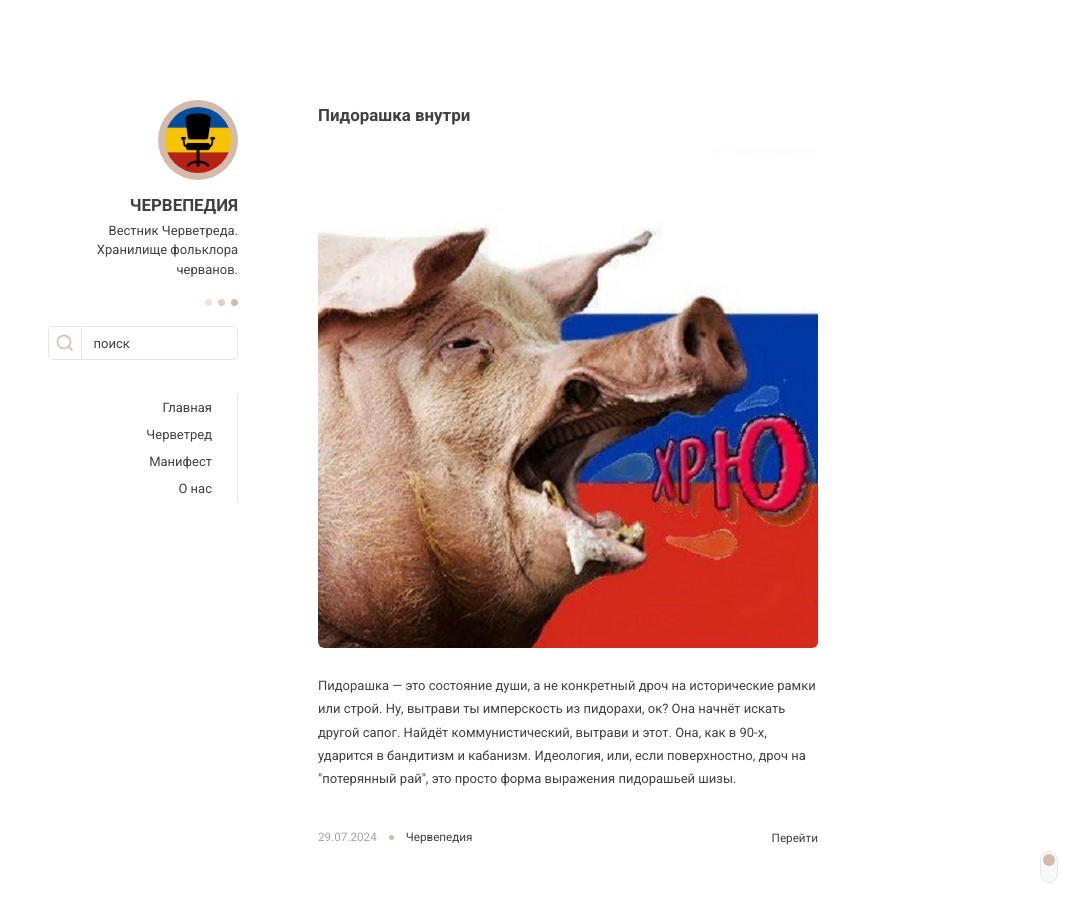
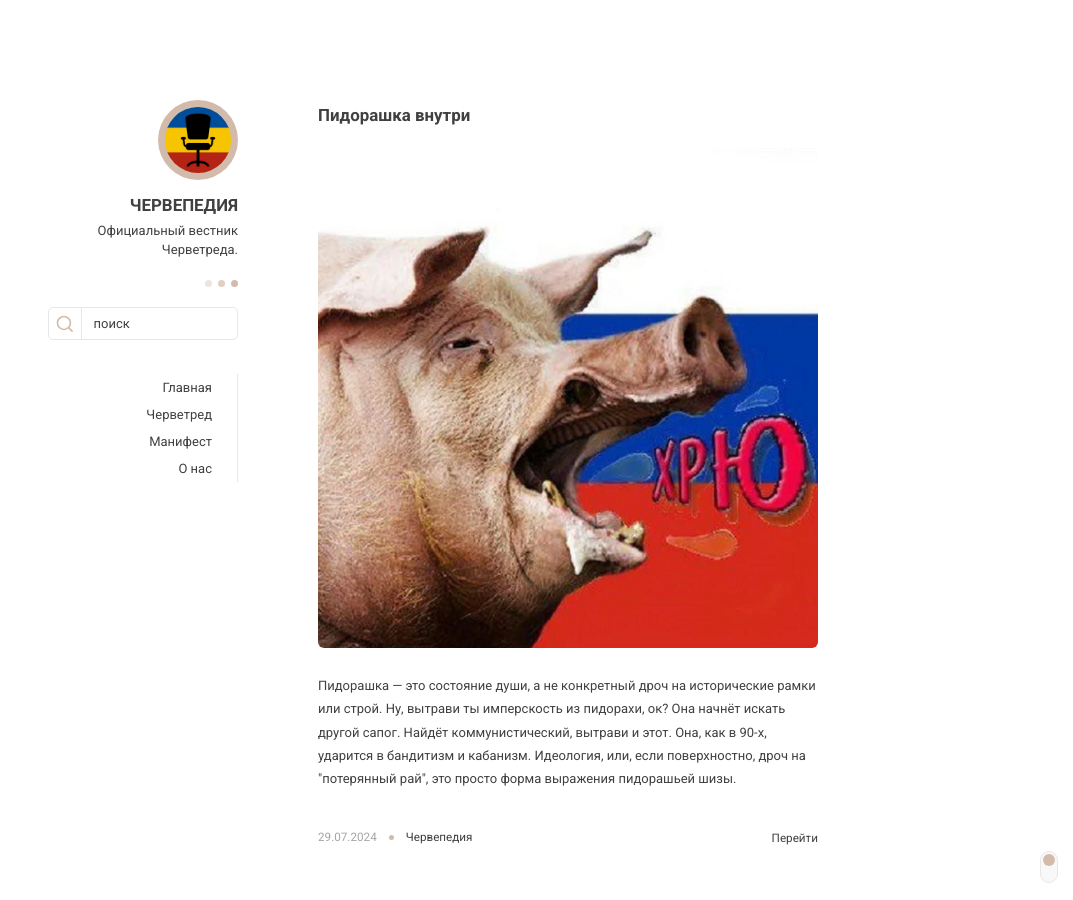
Before and after one commit to chervepediya/chervepediya.github.io, a Jekyll site: the page built from index.html, in a window 1280 px wide and 900 px high. Shown: the whole window, without its empty margins (207-1280 px from the left). Built offline with Jekyll 4.4.1, drawn with Linux system fonts in a browser that asks for light colours; the list of posts is cut into pages by our own code.

Commit message:
Update _config.yml

```diff
--- a/_config.yml
+++ b/_config.yml
@@ -1,5 +1,5 @@
 title: ЧЕРВЕПЕДИЯ
-description: Вестник Черветреда. Хранилище фольклора черванов.
+description: Официальный вестник Черветреда.
 email:
 baseurl: ""
 url: ""
```
